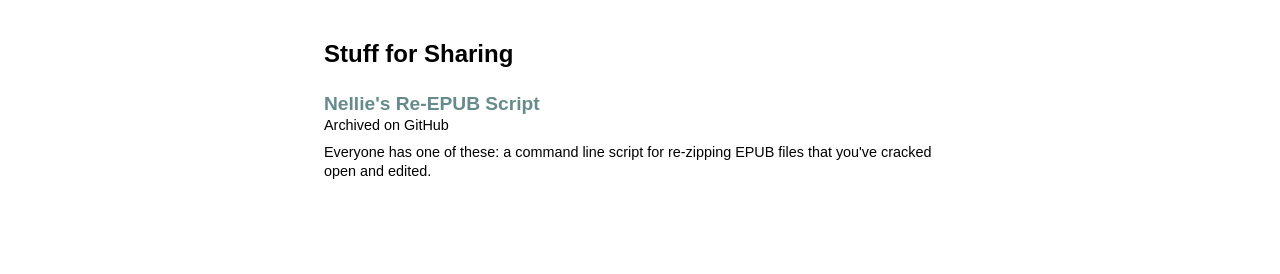
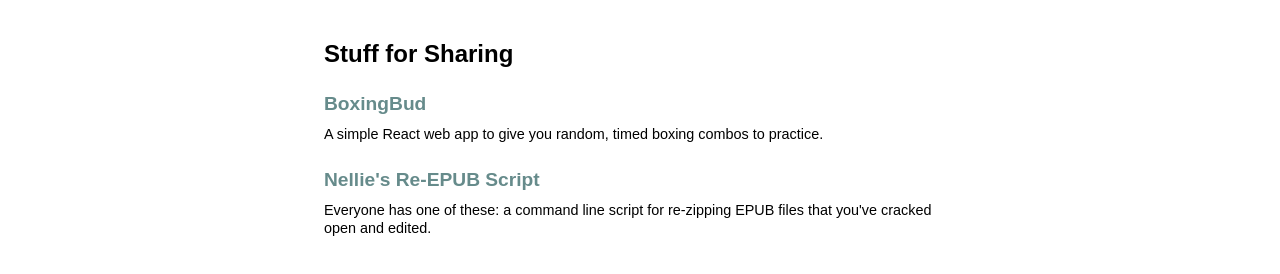
Before and after one commit to nelliemckesson/nelliemckesson.github.io, a plain HTML site: page stuff.html in a window 1280 px wide. Shown: the part 60-334 px from the top of the page. Drawn offline with Linux system fonts and the light colour scheme.

Commit message:
add boxingbud

```diff
--- a/stuff.html
+++ b/stuff.html
@@ -35,8 +35,11 @@
 <div class="text">
 <h2>Stuff for Sharing</h2>
 
+<h3 class="pubtitle"><a href="https://github.com/nelliemckesson/BoxingBud">BoxingBud</a></h3>
+<p class="pubdate"></p>
+<p class="desc">A simple React web app to give you random, timed boxing combos to practice.</p>
+
 <h3 class="pubtitle"><a href="https://github.com/nelliemckesson/nmepub">Nellie's Re-EPUB Script</a></h3>
-<p class="pubsource"><a href="http://github.com">Archived on GitHub</a></p>
 <p class="pubdate"></p>
 <p class="desc">Everyone has one of these: a command line script for re-zipping EPUB files that you've cracked open and edited.</p>
 
```
